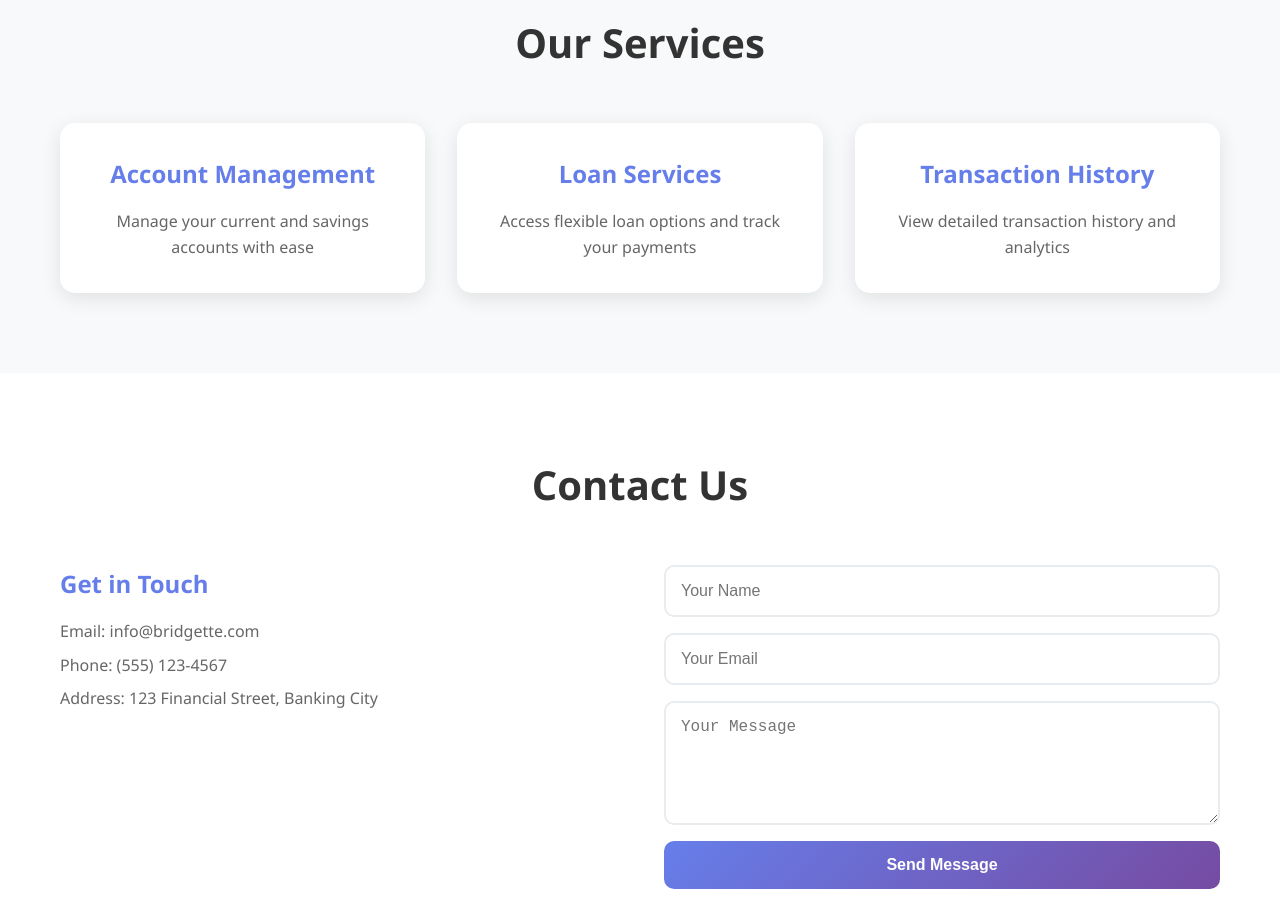
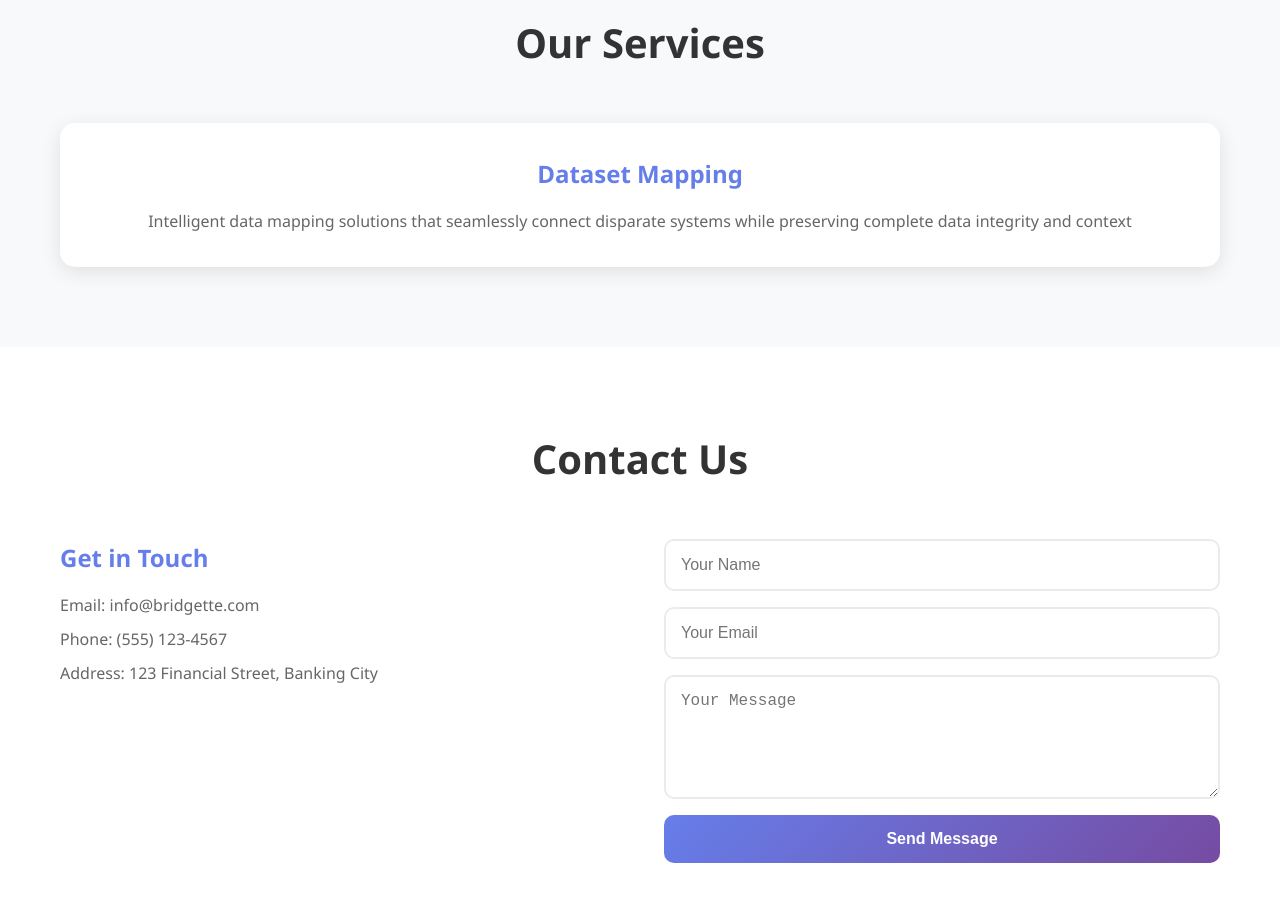
Before and after one commit to Leo-Zh9/bridgette, a website: page frontend/index.html in a window 1280 px wide. Shown: the part 1220-2140 px from the top of the page. Drawn offline with Linux system fonts and the light colour scheme.

Commit message:
services checked

```diff
--- a/frontend/index.html
+++ b/frontend/index.html
@@ -42,16 +42,8 @@
                 <h2>Our Services</h2>
                 <div class="services-grid">
                     <div class="service-card">
-                        <h3>Account Management</h3>
-                        <p>Manage your current and savings accounts with ease</p>
-                    </div>
-                    <div class="service-card">
-                        <h3>Loan Services</h3>
-                        <p>Access flexible loan options and track your payments</p>
-                    </div>
-                    <div class="service-card">
-                        <h3>Transaction History</h3>
-                        <p>View detailed transaction history and analytics</p>
+                        <h3>Dataset Mapping</h3>
+                        <p>Intelligent data mapping solutions that seamlessly connect disparate systems while preserving complete data integrity and context</p>
                     </div>
                 </div>
             </div>
```
Also changed, not shown: package.json (+5 -3 lines), 1 other file.
